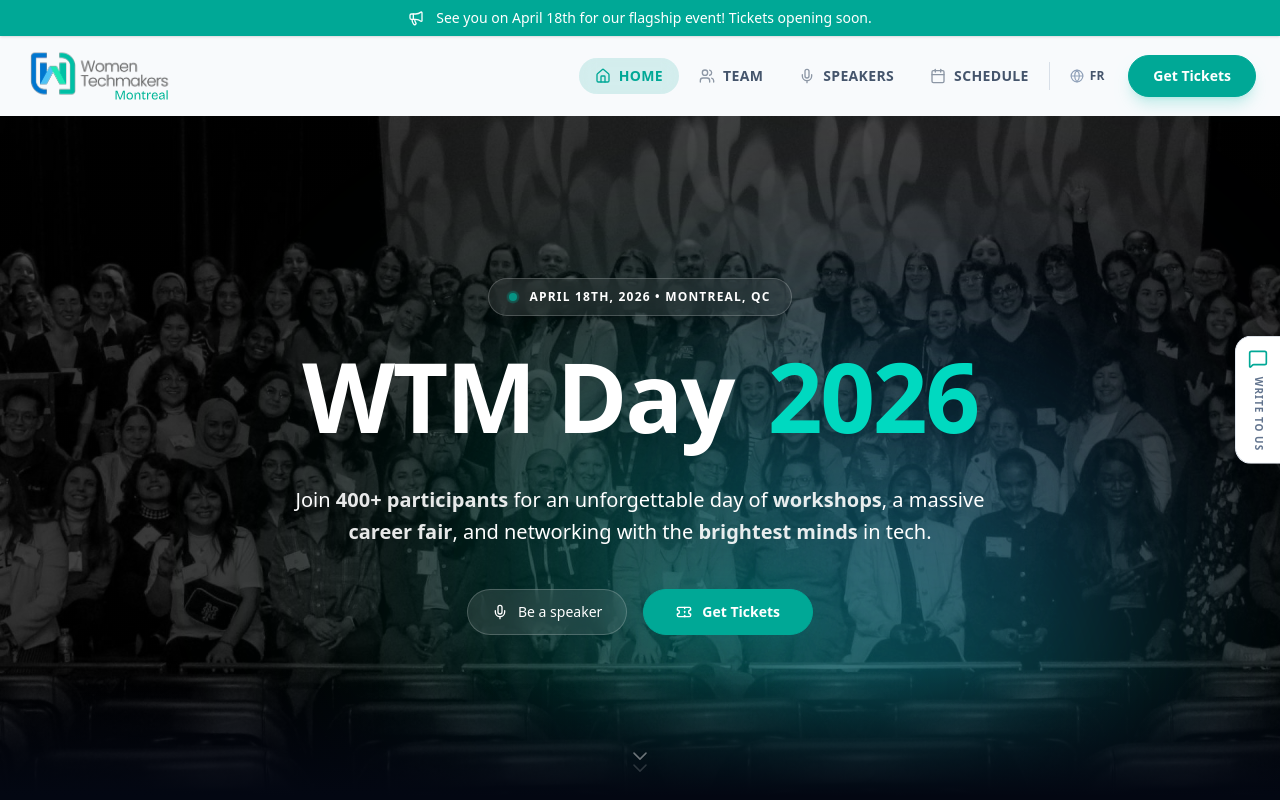
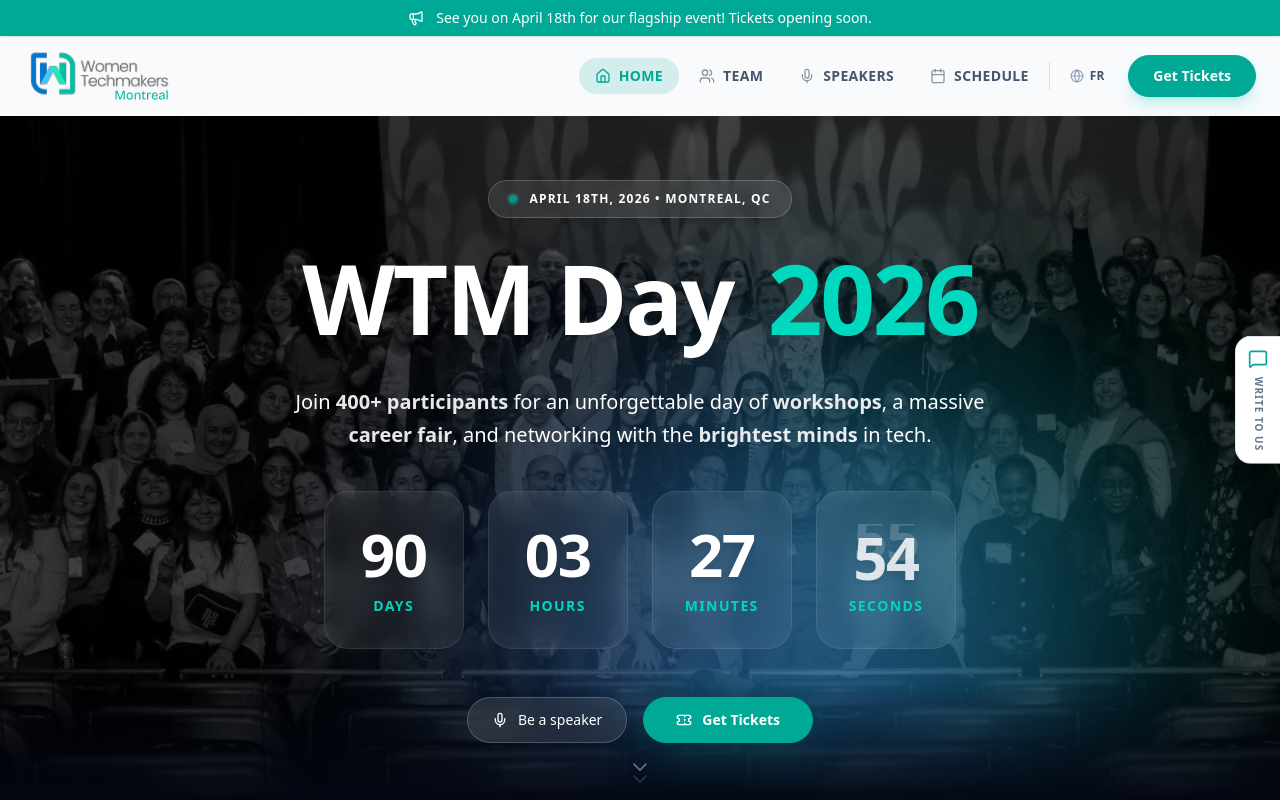
Before and after one commit to AndroidMontreal/wtmmontreal2026, a Next.js app: page /en in a window 1280 px wide. Shown: the top 800 px of the page. Built offline with nearby package versions, Linux system fonts and the light colour scheme.

Commit message:
feat(home): implement redesign, countdown timer, and structure optimization
- Developed custom `useCountdown` hook and `Countdown` component for the Hero section.
- Added `delay` prop to `AnimatedCounter` to synchronize with scroll animations.

```diff
--- a/src/components/sections/home/Stats.tsx
+++ b/src/components/sections/home/Stats.tsx
@@ -3,6 +3,7 @@
 import { useTranslations } from 'next-intl';
 import { motion, Variants } from 'framer-motion';
 import AnimatedCounter from '@/components/ui/AnimatedCounter';
+import FloatingOrb from "@/components/ui/FloatingOrb";
 
 interface Stat {
   value: string;
@@ -39,6 +40,12 @@ export default function StatsSection() {
 
   return (
     <section className="relative w-full py-24 bg-gray-950 overflow-hidden">
+      {/* Animated Background Effects */}
+      <div className="absolute inset-0 z-1 pointer-events-none overflow-hidden">
+        <FloatingOrb color="rgba(0,217,192,0.35)" size="250px" />
+        <FloatingOrb color="rgba(0,217,192,0.35)" size="250px" />
+      </div>
+
       <div className="container mx-auto px-4 max-w-6xl">
         <div className="grid grid-cols-1 lg:grid-cols-2 gap-12 lg:gap-16 items-center">
 
--- /dev/null
+++ b/src/components/sections/home/hero/Countdown.tsx
@@ -0,0 +1,54 @@
+'use client';
+
+import { useTranslations } from 'next-intl';
+import { useCountdown } from '@/hooks/useCountdown';
+import { motion, AnimatePresence } from 'framer-motion';
+
+// Event Date: April 18th, 2026 at 9:00 AM EST (Montreal)
+const EVENT_DATE = new Date('2026-04-18T09:00:00');
+
+const TimeBox = ({ value, label }: { value: number; label: string }) => {
+  return (
+    <div className="flex flex-col items-center justify-center p-5 md:p-8
+      bg-white/5 backdrop-blur-md border border-white/10 rounded-2xl
+      min-w-[90px] md:min-w-[140px]
+      shadow-[inset_0_0_20px_rgba(255,255,255,0.05)]
+      hover:border-white/20 transition-colors duration-300"
+    >
+      <div className="relative overflow-hidden">
+        <AnimatePresence mode="popLayout">
+          <motion.span
+            key={value}
+            initial={{ y: 20, opacity: 0 }}
+            animate={{ y: 0, opacity: 1 }}
+            exit={{ y: -20, opacity: 0 }}
+            transition={{ duration: 0.3, ease: "backOut" }}
+            className="text-4xl md:text-6xl font-bold text-white tabular-nums tracking-tight block drop-shadow-lg"
+          >
+            {value < 10 ? `0${value}` : value}
+          </motion.span>
+        </AnimatePresence>
+      </div>
+      <span className="text-[10px] md:text-sm font-bold uppercase tracking-widest text-teal-400 mt-2 md:mt-3">
+        {label}
+      </span>
+    </div>
+  );
+};
+
+export default function Countdown() {
+  const t = useTranslations('Home.hero.countdown');
+  const timeLeft = useCountdown(EVENT_DATE);
+
+  // If the event has passed (all zeros), we could show a message or nothing.
+  // For now, it stays at 00:00:00:00 per hook logic.
+
+  return (
+    <div className="flex flex-wrap justify-center gap-3 md:gap-6 mb-12">
+      <TimeBox value={timeLeft.days} label={t('days')} />
+      <TimeBox value={timeLeft.hours} label={t('hours')} />
+      <TimeBox value={timeLeft.minutes} label={t('minutes')} />
+      <TimeBox value={timeLeft.seconds} label={t('seconds')} />
+    </div>
+  );
+}
--- a/src/components/sections/home/hero/index.tsx
+++ b/src/components/sections/home/hero/index.tsx
@@ -7,6 +7,7 @@ import Image from 'next/image';
 // Imported Sub-components
 import FloatingOrb from '@/components/ui/FloatingOrb';
 import HeroButtons from './HeroButtons';
+import Countdown from './Countdown';
 import ScrollIndicator from '@/components/ui/ScrollIndicator';
 
 export default function Hero() {
@@ -30,9 +31,9 @@ export default function Hero() {
 
       {/* Animated Background Effects */}
       <div className="absolute inset-0 z-1 pointer-events-none overflow-hidden">
-        <FloatingOrb color="rgba(0,217,192,0.35)" size="500px" />
-        <FloatingOrb color="rgba(66,133,244,0.35)" size="550px" />
+        <FloatingOrb color="rgba(66,133,244,0.40)" size="650px" />
         <FloatingOrb color="rgba(0,217,192,0.35)" size="600px" />
+        <FloatingOrb color="rgba(66,133,244,0.40)" size="550px" />
       </div>
 
       {/* Main Content */}
@@ -85,6 +86,15 @@ export default function Hero() {
             </p>
           </motion.div>
 
+          {/* Countdown Timer */}
+          <motion.div
+            initial={{ opacity: 0, scale: 0.9 }}
+            animate={{ opacity: 1, scale: 1 }}
+            transition={{ duration: 0.5, delay: 0.4 }}
+          >
+            <Countdown />
+          </motion.div>
+
           {/* Buttons Component */}
           <HeroButtons />
 
--- /dev/null
+++ b/src/hooks/useCountdown.ts
@@ -0,0 +1,43 @@
+import { useState, useEffect } from 'react';
+import { differenceInSeconds } from 'date-fns';
+
+interface TimeLeft {
+  days: number;
+  hours: number;
+  minutes: number;
+  seconds: number;
+}
+
+export function useCountdown(targetDate: Date): TimeLeft {
+  const [timeLeft, setTimeLeft] = useState<TimeLeft>({
+    days: 0,
+    hours: 0,
+    minutes: 0,
+    seconds: 0,
+  });
+
+  useEffect(() => {
+    const calculateTimeLeft = () => {
+      const now = new Date();
+      const difference = differenceInSeconds(targetDate, now);
+
+      if (difference > 0) {
+        setTimeLeft({
+          days: Math.floor(difference / (3600 * 24)),
+          hours: Math.floor((difference % (3600 * 24)) / 3600),
+          minutes: Math.floor((difference % 3600) / 60),
+          seconds: Math.floor(difference % 60),
+        });
+      } else {
+        setTimeLeft({ days: 0, hours: 0, minutes: 0, seconds: 0 });
+      }
+    };
+
+    calculateTimeLeft();
+    const timer = setInterval(calculateTimeLeft, 1000);
+
+    return () => clearInterval(timer);
+  }, [targetDate]);
+
+  return timeLeft;
+}
--- a/src/messages/en/home.json
+++ b/src/messages/en/home.json
@@ -3,7 +3,13 @@
     "hero": {
       "date": "April 18th, 2026 • Montreal, QC",
       "title": "WTM Day <gradient>2026</gradient>",
-      "subtitle": "Join <bold>400+ participants</bold> for an unforgettable day of <bold>workshops</bold>, a massive <bold>career fair</bold>, and networking with the <bold>brightest minds</bold> in tech."
+      "subtitle": "Join <bold>400+ participants</bold> for an unforgettable day of <bold>workshops</bold>, a massive <bold>career fair</bold>, and networking with the <bold>brightest minds</bold> in tech.",
+      "countdown": {
+        "days": "Days",
+        "hours": "Hours",
+        "minutes": "Minutes",
+        "seconds": "Seconds"
+      }
     },
     "statsSection": {
       "title": "Our <gradient>Impact</gradient>",
--- a/src/messages/fr/home.json
+++ b/src/messages/fr/home.json
@@ -3,7 +3,13 @@
     "hero": {
       "date": "18 Avril 2026 • Montréal, QC",
       "title": "WTM Day <gradient>2026</gradient>",
-      "subtitle": "Rejoignez <bold>400+ participants</bold> pour une journée inoubliable d’<bold>ateliers</bold>, une immense <bold>foire de l'emploi</bold>, et du réseautage avec les <bold>esprits les plus brillants</bold> de la tech."
+      "subtitle": "Rejoignez <bold>400+ participants</bold> pour une journée inoubliable d’<bold>ateliers</bold>, une immense <bold>foire de l'emploi</bold>, et du réseautage avec les <bold>esprits les plus brillants</bold> de la tech.",
+      "countdown": {
+        "days": "Jours",
+        "hours": "Heures",
+        "minutes": "Minutes",
+        "seconds": "Secondes"
+      }
     },
     "statsSection": {
       "title": "Notre <gradient>Impact</gradient>",
```
Also changed, not shown: src/app/[locale]/page.tsx (line endings or trailing spaces).
